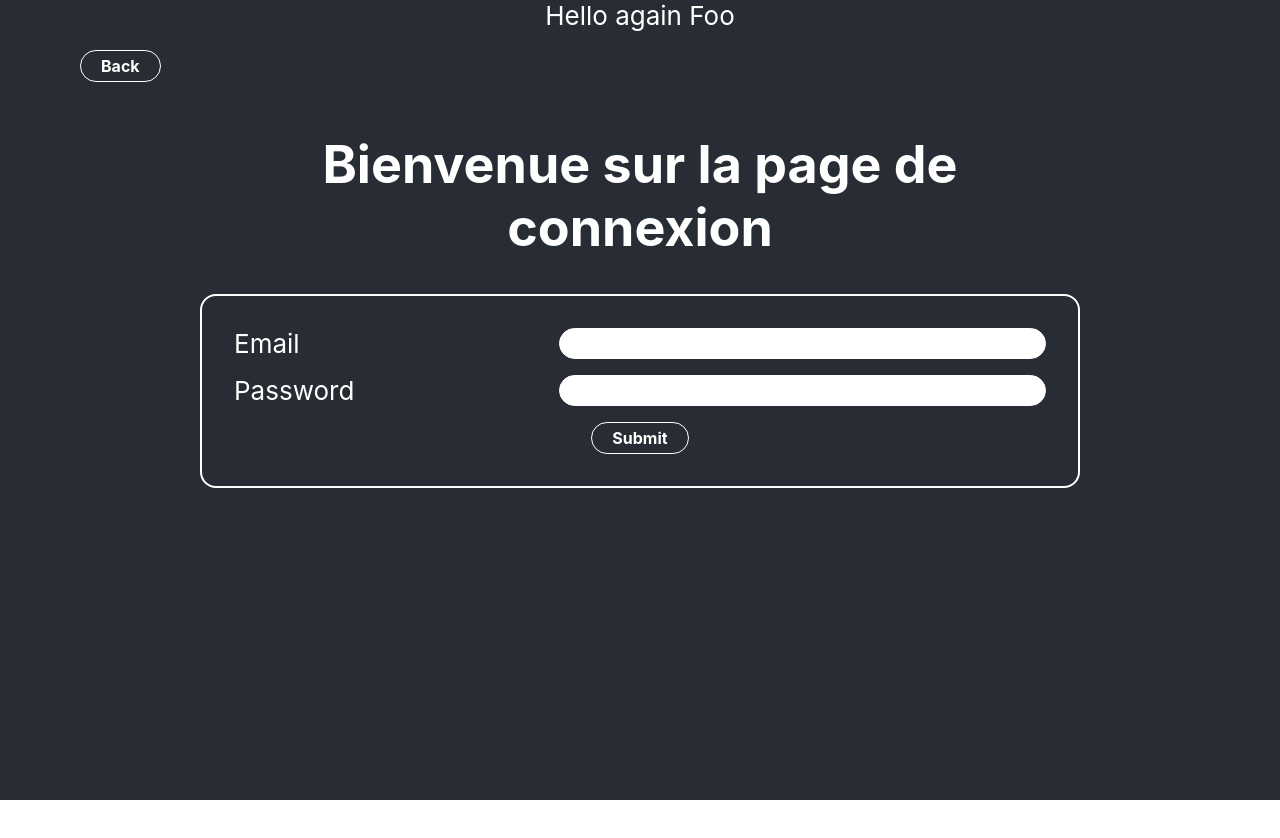
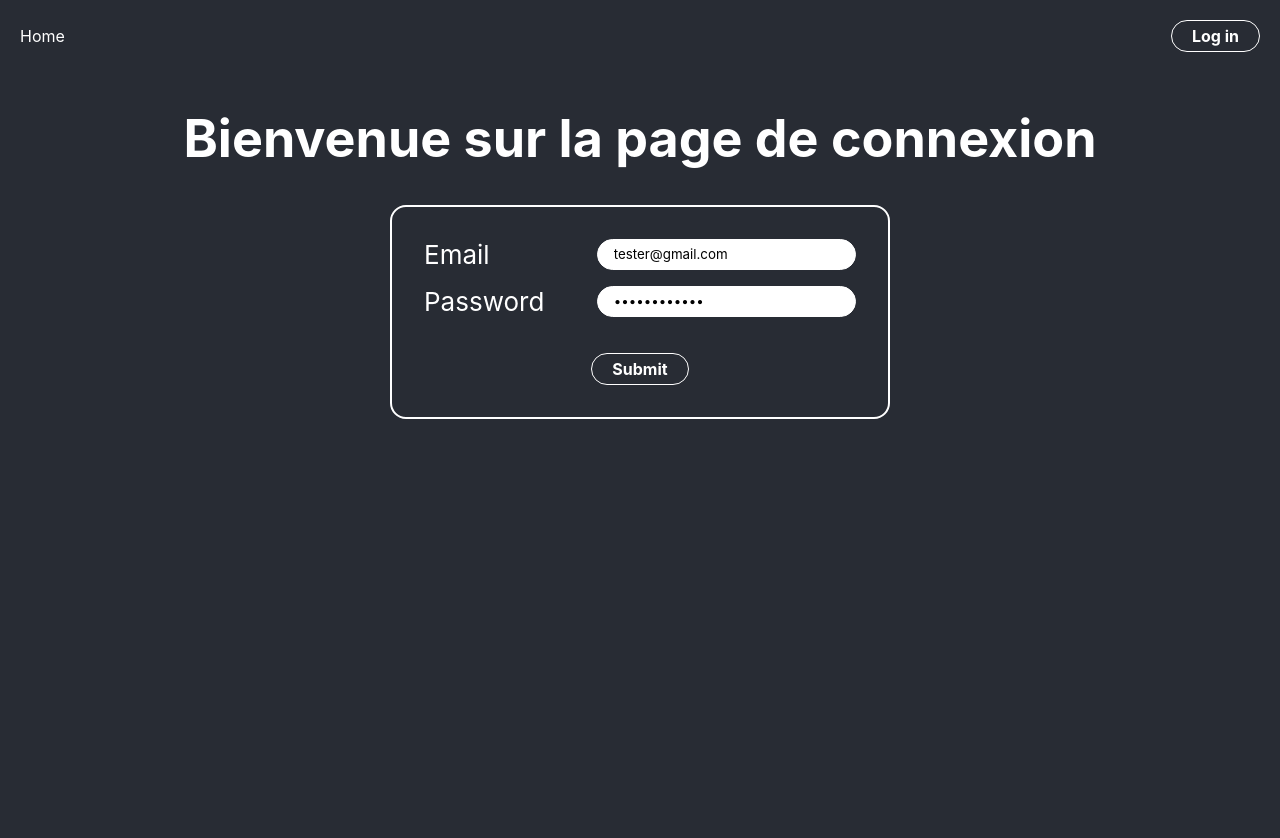
Before and after one commit to re-connect/interview-symfony, a React (Create React App) app in the folder client/: page /login in a window 1280 px wide. Shown: the top 838 px of the page. Before the commit the page ends 800 px from the top, so only its background shows below. Built offline with nearby package versions, Linux system fonts and the light colour scheme.

Commit message:
split views, add userInfos in header

```diff
--- a/client/src/App.css
+++ b/client/src/App.css
@@ -38,11 +38,17 @@
   display: flex;
   justify-content: space-between;
   align-items: center;
-  padding: 1rem 5rem;
+  padding: 10px 20px;
+  background-color: #282c34;
+  color: white;
 }
-
-.flex-end {
-  justify-content: flex-end;
+.nav a {
+  text-decoration: none;
+  color: inherit;
+}
+.nav a:hover {
+  text-decoration: underline;
+  font-weight: bold;
 }
 
 .btn {
@@ -65,6 +71,22 @@
   color: #282c34;
 }
 
+.submit-btn {
+  margin-top: 20px;
+}
+
+.login-page {
+  background-color: #282c34;
+  min-height: 100vh;
+  display: flex;
+  flex-direction: column;
+  align-items: center;
+  font-size: calc(10px + 2vmin);
+  color: white;
+  padding: 0 3rem;
+  text-align: center;
+}
+
 .form {
   display: flex;
   flex-direction: column;
@@ -73,6 +95,8 @@
   border-radius: 1rem;
   width: 100%;
   padding: 2rem;
+  min-width: 250px;
+  max-width: 500px;
 }
 
 .form-group {
--- a/client/src/App.js
+++ b/client/src/App.js
@@ -1,75 +1,25 @@
-import React, { useState, useEffect, useContext } from "react";
-import { Link } from "react-router-dom";
-import "./App.css";
-import axios from "axios";
-import names from "./names";
-import UserContext from "./context/UserContext";
+import React, { useState } from "react";
+import { Route, Switch } from "react-router-dom";
+import Home from "./components/Home";
+import Login from "./components/Login";
+import { UserContext } from "./context/UserContext";
 
-const apiEndpoint = "https://avatars.dicebear.com/v2/avataaars/";
-const apiOptions = "options[mood][]=happy";
-const backendUrl = "https://localhost:8000";
-const beneficiariesEndpoint = `${backendUrl}/api/beneficiaries?format=json`;
-const loginEndpoint = `${backendUrl}/authentication_token`;
-
-const getAvatar = (name) => `${apiEndpoint}${name}.svg?${apiOptions}`;
-
-function App() {
-  const [registeredBeneficiaries, setRegisteredBeneficiaries] = useState([]);
-  const user = useContext(UserContext);
-
-  const fetchBeneficiaries = async () => {
-    const loginResponse = await axios.post(loginEndpoint, {
-      email: "tester@gmail.com",
-      password: "I@mTheT€ster",
-    });
-    axios.defaults.headers.common[
-      "Authorization"
-    ] = `Bearer ${loginResponse.data.token}`;
-    const response = await axios.get(beneficiariesEndpoint);
-    setRegisteredBeneficiaries(response.data["hydra:member"]);
+export default function App() {
+  const [currentUser, setCurrentUser] = useState(null);
+  const [userToken, setUserToken] = useState(null);
+  const UserContextValue = {
+    currentUser,
+    setCurrentUser,
+    userToken,
+    setUserToken,
   };
 
-  useEffect(() => {
-    fetchBeneficiaries();
-  }, []);
-
-  const beneficiaryNames = [...Array(12).keys()].map((number) => ({
-    name: names[Math.floor(Math.random() * names.length)],
-  }));
-
   return (
-    <div className="App">
-      <header className="App-header">
-        <div className="test-context">{user}</div>
-        <div className="nav flex-end">
-          <Link to={`/login`}>
-            <button className="btn login-btn">Log in</button>
-          </Link>
-        </div>
-        <h1>Bienvenue dans le gestionnaire de bénéficaires Reconnect</h1>
-        <hr />
-        <h3>Personnes stockées en base</h3>
-        <div className="Beneficiaries-list">
-          {registeredBeneficiaries.map((beneficiary) => (
-            <div className="Beneficiary-card" key={beneficiary.id}>
-              <img src={getAvatar(beneficiary.name)} alt={beneficiary.name} />
-              <span>{beneficiary.name}</span>
-            </div>
-          ))}
-        </div>
-        <hr />
-        <h3>Personnes non stockées</h3>
-        <div className="Beneficiaries-list">
-          {beneficiaryNames.map((beneficiary, index) => (
-            <div className="Beneficiary-card" key={beneficiary.name + index}>
-              <img src={getAvatar(beneficiary.name)} alt={beneficiary.name} />
-              <span>{beneficiary.name}</span>
-            </div>
-          ))}
-        </div>
-      </header>
-    </div>
+    <UserContext.Provider value={UserContextValue}>
+      <Switch>
+        <Route exact path="/" component={Home} />
+        <Route path="/login" component={Login} />
+      </Switch>
+    </UserContext.Provider>
   );
 }
-
-export default App;
--- a/client/src/components/Home.js
+++ b/client/src/components/Home.js
@@ -0,0 +1,68 @@
+import React, { useState, useEffect } from "react";
+import "../App.css";
+import axios from "axios";
+import names from "../names";
+import Navbar from "./Navbar";
+
+const apiEndpoint = "https://avatars.dicebear.com/v2/avataaars/";
+const apiOptions = "options[mood][]=happy";
+const backendUrl = "https://localhost:8000";
+const beneficiariesEndpoint = `${backendUrl}/api/beneficiaries?format=json`;
+const loginEndpoint = `${backendUrl}/authentication_token`;
+
+const getAvatar = (name) => `${apiEndpoint}${name}.svg?${apiOptions}`;
+
+function Home() {
+  const [registeredBeneficiaries, setRegisteredBeneficiaries] = useState([]);
+
+  const fetchBeneficiaries = async () => {
+    const loginResponse = await axios.post(loginEndpoint, {
+      email: "tester@gmail.com",
+      password: "I@mTheT€ster",
+    });
+    axios.defaults.headers.common[
+      "Authorization"
+    ] = `Bearer ${loginResponse.data.token}`;
+    const response = await axios.get(beneficiariesEndpoint);
+    setRegisteredBeneficiaries(response.data["hydra:member"]);
+  };
+
+  useEffect(() => {
+    fetchBeneficiaries();
+  }, []);
+
+  const beneficiaryNames = [...Array(12).keys()].map((number) => ({
+    name: names[Math.floor(Math.random() * names.length)],
+  }));
+
+  return (
+    <div className="App">
+      <Navbar />
+      <header className="App-header">
+        <h1>Bienvenue dans le gestionnaire de bénéficaires Reconnect</h1>
+        <hr />
+        <h3>Personnes stockées en base</h3>
+        <div className="Beneficiaries-list">
+          {registeredBeneficiaries.map((beneficiary) => (
+            <div className="Beneficiary-card" key={beneficiary.id}>
+              <img src={getAvatar(beneficiary.name)} alt={beneficiary.name} />
+              <span>{beneficiary.name}</span>
+            </div>
+          ))}
+        </div>
+        <hr />
+        <h3>Personnes non stockées</h3>
+        <div className="Beneficiaries-list">
+          {beneficiaryNames.map((beneficiary, index) => (
+            <div className="Beneficiary-card" key={beneficiary.name + index}>
+              <img src={getAvatar(beneficiary.name)} alt={beneficiary.name} />
+              <span>{beneficiary.name}</span>
+            </div>
+          ))}
+        </div>
+      </header>
+    </div>
+  );
+}
+
+export default Home;
--- a/client/src/components/Login.js
+++ b/client/src/components/Login.js
@@ -1,18 +1,18 @@
 import React, { useContext, useState } from "react";
-import { Link } from "react-router-dom";
 import axios from "axios";
 import "../App.css";
-import UserContext from "../context/UserContext";
+import { UserContext } from "../context/UserContext";
+import Navbar from "./Navbar";
 
 const backendUrl = "https://localhost:8000";
 const loginEndpoint = `${backendUrl}/authentication_token`;
 
 export default function Login() {
   const [userInfos, setUserInfos] = useState({
-    email: "",
-    password: "",
+    email: "tester@gmail.com",
+    password: "I@mTheT€ster",
   });
-  const user = useContext(UserContext);
+  const { setCurrentUser, setUserToken } = useContext(UserContext);
 
   const handleChange = (e) => {
     console.log(e.target.name, e.target.value);
@@ -22,34 +22,40 @@ export default function Login() {
 
   const handleSubmit = async (e) => {
     e.preventDefault();
-    console.log(console.log(userInfos));
+    console.log(userInfos);
     const loginResponse = await axios.post(loginEndpoint, userInfos);
     axios.defaults.headers.common[
       "Authorization"
     ] = `Bearer ${loginResponse.data.token}`;
+    if (loginResponse && loginResponse.status === 200) {
+      setCurrentUser(userInfos.email);
+      setUserToken(loginResponse.data.token);
+    }
   };
 
   return (
-    <div className="App">
-      <div className="App-header">
-        <div className="test-context">{user}</div>
-        <div className="nav">
-          <Link to={`/`}>
-            <button className="btn back-btn">Back</button>
-          </Link>
-        </div>
+    <div>
+      <Navbar />
+      <div className="login-page">
         <h1>Bienvenue sur la page de connexion</h1>
-
         <form className="form login-form" onChange={handleChange}>
           <div className="form-group">
             <label htmlFor="email">Email</label>
-            <input type="email" name="email" />
+            <input type="email" name="email" defaultValue={userInfos.email} />
           </div>
           <div className="form-group">
             <label htmlFor="password">Password</label>
-            <input type="password" name="password" />
+            <input
+              type="password"
+              name="password"
+              defaultValue={userInfos.password}
+            />
           </div>
-          <button type="submit" className="btn" onClick={handleSubmit}>
+          <button
+            type="submit"
+            className="btn submit-btn"
+            onClick={handleSubmit}
+          >
             Submit
           </button>
         </form>
--- /dev/null
+++ b/client/src/components/Navbar.js
@@ -0,0 +1,37 @@
+import React, { Fragment, useContext } from "react";
+import { Link } from "react-router-dom";
+import { UserContext } from "../context/UserContext";
+
+export default function Navbar() {
+  const { currentUser, setCurrentUser, setUserToken } = useContext(UserContext);
+
+  return (
+    <nav className="nav">
+      <Link to={"/"}>
+        <p>Home</p>
+      </Link>
+      {currentUser ? (
+        <Fragment>
+          <div className="flex-col">
+            <p style={{ fontStyle: "italic" }}>Connected as: {currentUser}</p>
+          </div>
+          <button
+            className="btn"
+            onClick={() => {
+              setCurrentUser(null);
+              setUserToken(null);
+            }}
+          >
+            Log out
+          </button>
+        </Fragment>
+      ) : (
+        <Fragment>
+          <Link to={"/login"}>
+            <button className="btn login-btn">Log in</button>
+          </Link>
+        </Fragment>
+      )}
+    </nav>
+  );
+}
--- a/client/src/context/UserContext.js
+++ b/client/src/context/UserContext.js
@@ -1,6 +1,8 @@
 import { createContext } from "react";
 
-export default createContext({
+export const UserContext = createContext({
   currentUser: null,
   setCurrentUser: () => {},
+  userToken: null,
+  setUserToken: () => {},
 });
--- a/client/src/index.js
+++ b/client/src/index.js
@@ -2,19 +2,12 @@ import React from "react";
 import ReactDOM from "react-dom";
 import "./index.css";
 import App from "./App";
-import Login from "./components/Login";
 import * as serviceWorker from "./serviceWorker";
-import { BrowserRouter as Router, Switch, Route } from "react-router-dom";
-import UserContext from "./context/UserContext";
+import { BrowserRouter as Router } from "react-router-dom";
 
 ReactDOM.render(
   <Router>
-    <Switch>
-      <UserContext.Provider value="Hello again Foo">
-        <Route exact path="/" component={App} />
-        <Route exact path="/login" component={Login} />
-      </UserContext.Provider>
-    </Switch>
+    <App />
   </Router>,
   document.getElementById("root")
 );
```
